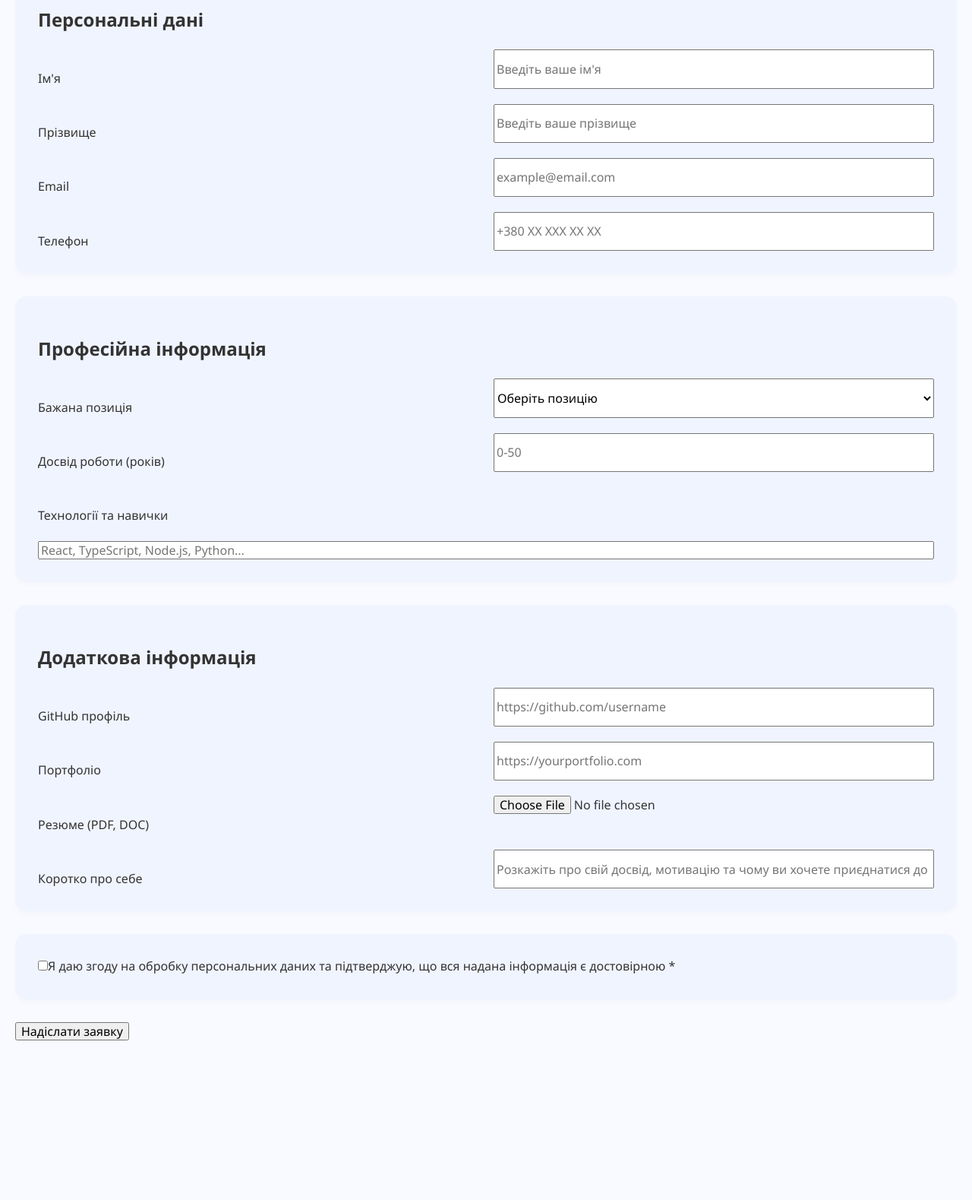
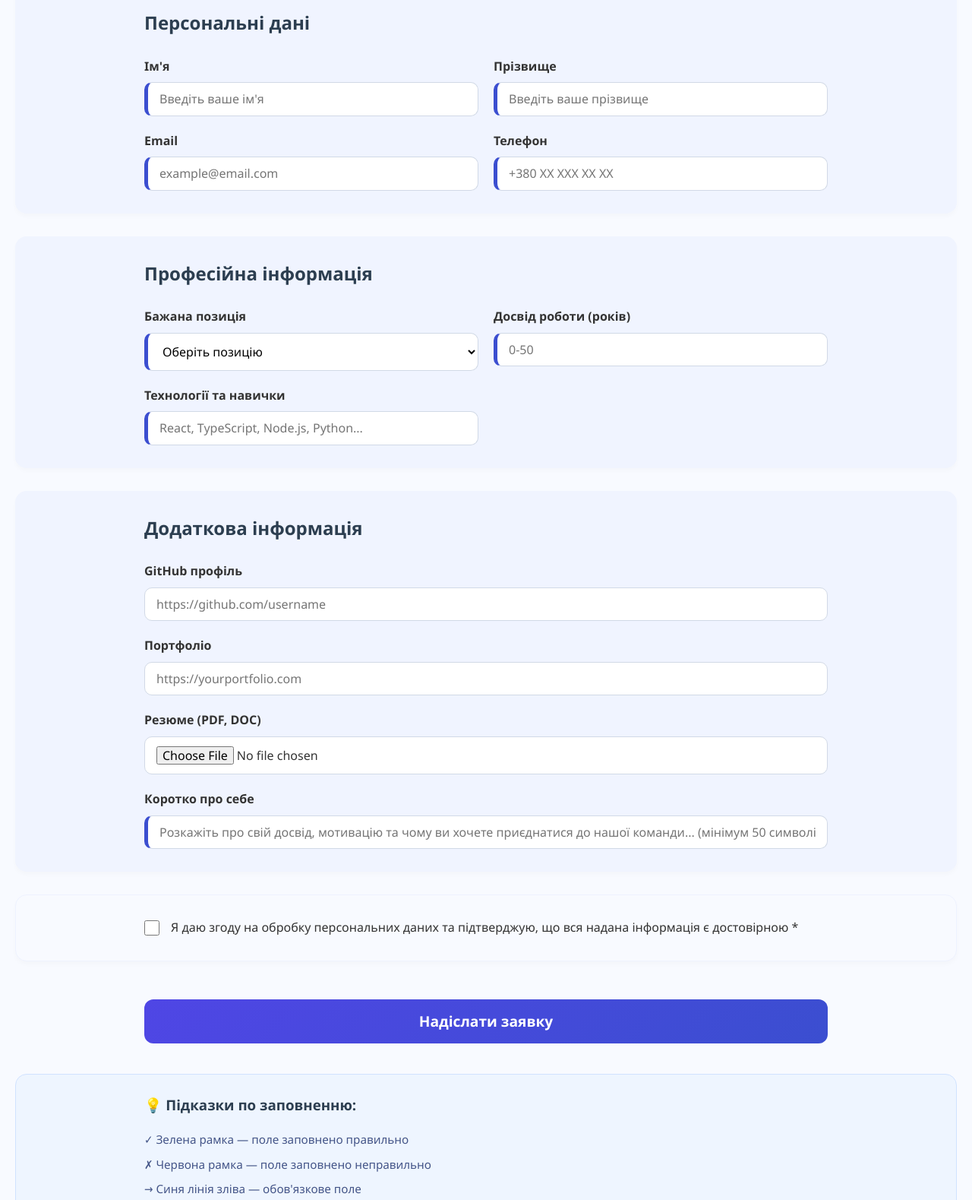
Before and after one commit to ShoAndriy/Web-programming, a plain HTML site: page lesson_15/index.html in a window 1280 px wide. Shown: the part 240-1819 px from the top of the page at 76% size. Before the commit the page ends 1631 px from the top, so only its background shows below. Drawn offline with Linux system fonts and the light colour scheme.

Commit message:
Refactor HTML structure and improve semantics

```diff
--- a/lesson_15/index.html
+++ b/lesson_15/index.html
@@ -8,35 +8,44 @@
     <title>Форма прийняття на роботу</title>
 </head>
 <body>
-<header>
-  <div class = "wrapper header-content">
+<header class="header">
+    <div class="wrapper header_content">
         <h1>Форма прийому на роботу</h1>
-  <p>ІТ Компанія "TechInnovate"</p>
-  <p>Поля позначені синьою лінією є обов'язковими для заповнення</p>
+        <p class="header_subtitle">ІТ Компанія "TechInnovate"</p>
+        <p class="header_info">Поля позначені синьою лінією є обов'язковими для заповнення</p>
     </div>
 </header>
-<main>
-  <section>
-    <div>
-        <h2>Персональні дані</h2>
+<main class="main-content">
+    <section class="section-personal">
+        <div class="container">
+            <h2 class="section-title">Персональні дані</h2>
             <form class="form">
-            <label for="input-first name"><br>Ім'я<br></label>
-            <input type="text" name="first name" id="input-first name" placeholder="Введіть ваше ім'я" required>
-            <label for="input-last name"><br>Прізвище<br></label>
-            <input type="text" name="last name" id="input-last name" placeholder="Введіть ваше прізвище" required>
-            <label for="input-email"><br>Email<br></label>
-            <input type="email" name="email" id="input-email" placeholder="example@email.com" required>
-            <label for="input-phone number"><br>Телефон<br></label>
-            <input type="tel" name="phone number" id="input-phone number" placeholder="+380 XX XXX XX XX" required>
+                <label for="input-first name" class="form-field">
+                    <span class="label-text">Ім'я</span>
+                    <input type="text" name="first name" id="input-first name" class="form-input" placeholder="Введіть ваше ім'я" required>
+                </label>
+                <label for="input-last name" class="form-field">
+                    <span class="label-text">Прізвище</span>
+                    <input type="text" name="last name" id="input-last name" class="form-input" placeholder="Введіть ваше прізвище" required>
+                </label>
+                <label for="input-email" class="form-field">
+                    <span class="label-text">Email</span>
+                    <input type="email" name="email" id="input-email" class="form-input" placeholder="example@email.com" required>
+                </label>
+                <label for="input-phone number" class="form-field">
+                    <span class="label-text">Телефон</span>
+                    <input type="tel" name="phone number" id="input-phone number" class="form-input" placeholder="+380 XX XXX XX XX" required>
+                </label>
             </form>
         </div>
     </section>
-  <section>
-    <div>
-        <h2>Професійна інформація</h2>
+    <section class="section-professional">
+        <div class="container">
+            <h2 class="section-title">Професійна інформація</h2>
             <form class="form">
-            <label for="input-wished proposal"><br>Бажана позиція<br></label>
-            <select name="wished proposal" id="input-wished proposal" required>
+                <label for="input-wished proposal" class="form-field">
+                    <span class="label-text">Бажана позиція</span>
+                    <select name="wished proposal" id="input-wished proposal" class="form-select" required>
                         <option value="" selected>Оберіть позицію</option>
                         <option value="frontend" >Frontend Developer</option>
                         <option value="backend">Backend Developer</option>
@@ -47,41 +56,65 @@
                         <option value="mobile">Mobile Developer</option>
                         <option value="data">Data Scientist</option>
                     </select>
-            <label for="input-job experience"><br>Досвід роботи (років)<br></label>
-            <input type="number" name="job experience" id="input-job experience" placeholder="0-50" required min="0" max="50">
-            <label for="input-skills"><br>Технології та навички<br></label>
-            <input type="text" name="skills" id="input-skills" placeholder="React, TypeScript, Node.js, Python..." required>
-        </form>
-    </div>
-  </section>
-  <section>
-    <div>
-        <h2>Додаткова інформація</h2>
-        <form class="form">
-            <label for="input-github profile"><br>GitHub профіль<br></label>
-            <input type="text" name="github profile" id="input-github profile" placeholder="https://github.com/username">
-            <label for="input-portfolio"><br>Портфоліо<br></label>
-            <input type="text" name="portfolio" id="input-portfolio" placeholder="https://yourportfolio.com">
-            <label for="input-CV"><br>Резюме (PDF, DOC)<br></label>
-            <input type="file" name="CV" id="input-CV" value="" required>
-            <label for="input-about me"><br>Коротко про себе<br></label>
-            <input type="text" name="about me" id="input-about me" placeholder="Розкажіть про свій досвід, мотивацію та чому ви хочете приєднатися до нашої команди... (мінімум 50 символів)" required>
-        </form>
-    </div>
-  </section>
-  <section>
-      <div>
-          <form>
-             <label>
-                 <input type="checkbox" name="privacy policy">Я даю згоду на обробку персональних даних та підтверджую, що вся надана інформація є достовірною *
+                </label>
+
+                <label for="input-job experience" class="form-field">
+                    <span class="label-text">Досвід роботи (років)</span>
+                    <input type="number" name="job experience" id="input-job experience" class="form-input" placeholder="0-50" required min="0" max="50">
+                </label>
+
+                <label for="input-skills" class="form-field">
+                    <span class="label-text">Технології та навички</span>
+                    <input type="text" name="skills" id="input-skills" class="form-input" placeholder="React, TypeScript, Node.js, Python..." required>
                 </label>
             </form>
         </div>
     </section>
-    <button type="submit">Надіслати заявку</button>
+    <section class="section-additional">
+        <div class="container">
+            <h2 class="section-title">Додаткова інформація</h2>
+            <form class="form">
+                <label for="input-github profile" class="form-field">
+                    <span class="label-text">GitHub профіль</span>
+                    <input type="text" name="github profile" id="input-github profile" class="form-input" placeholder="https://github.com/username">
+                </label>
+                <label for="input-portfolio" class="form-field">
+                    <span class="label-text">Портфоліо</span>
+                    <input type="text" name="portfolio" id="input-portfolio" class="form-input" placeholder="https://yourportfolio.com">
+                </label>
+                <label for="input-CV" class="form-field">
+                    <span class="label-text">Резюме (PDF, DOC)</span>
+                    <input type="file" name="CV" id="input-CV" value="" class="form-file" required>
+                </label>
+                <label for="input-about me" class="form-field">
+                    <span class="label-text">Коротко про себе</span>
+                    <input type="text" name="about me" id="input-about me" class="form-input" placeholder="Розкажіть про свій досвід, мотивацію та чому ви хочете приєднатися до нашої команди... (мінімум 50 символів)" required>
+                </label>
+            </form>
+        </div>
+    </section>
+    <section class="section-policy">
+        <div class="container">
+            <form class="form-policy">
+                <label class="checkbox-container">
+                    <input type="checkbox" name="privacy policy" class="form-checkbox">
+                    <span class="checkbox-text">Я даю згоду на обробку персональних даних та підтверджую, що вся надана інформація є достовірною *</span>
+                </label>
+            </form>
+        </div>
+    </section>
+    <div class="container">
+    <button type="submit" class="submit-button">Надіслати заявку</button>
+    </div>
 </main>
-<footer>
-
+<footer class="footer">
+<div class="container">
+    <h3>💡 Підказки по заповненню:</h3>
+    <p>✓ Зелена рамка — поле заповнено правильно</p>
+    <p>✗ Червона рамка — поле заповнено неправильно</p>
+    <p>→ Синя лінія зліва — обов'язкове поле</p>
+    <p>↗ Наведіть курсор на поле для ефекту підсвічування</p>
+</div>
 </footer>
 </body>
 </html>
```
Lines whose indentation alone changed are shown as unchanged.
